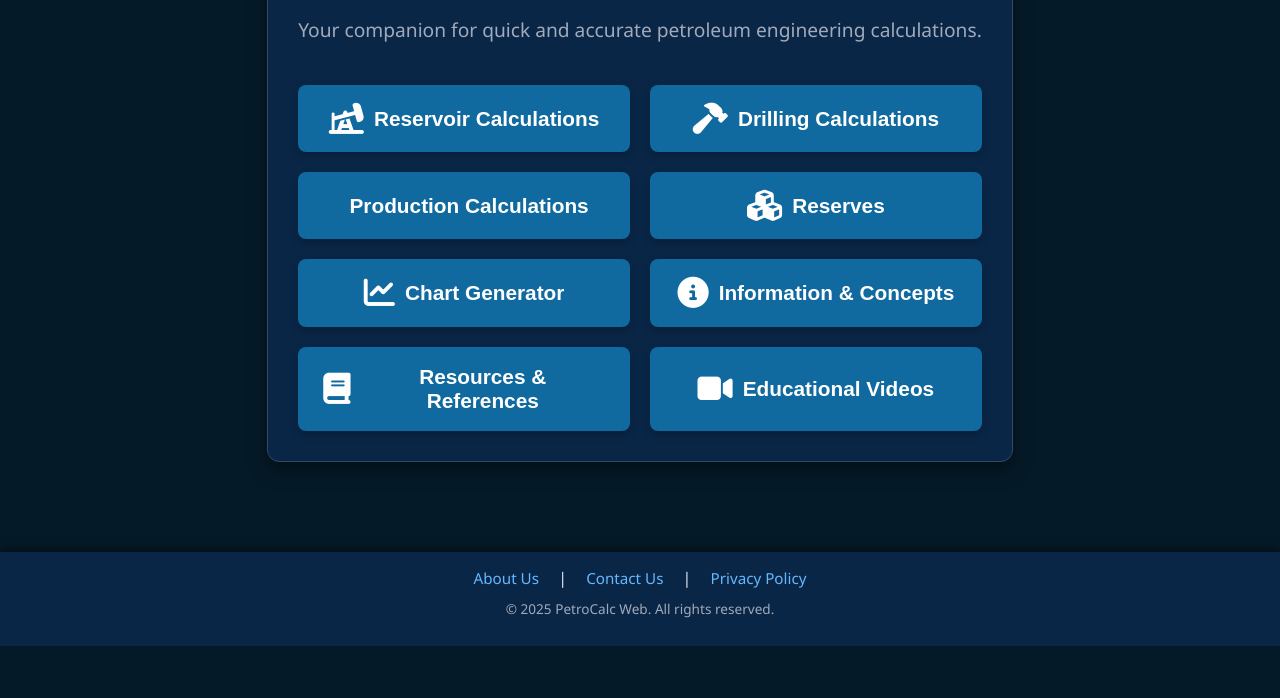
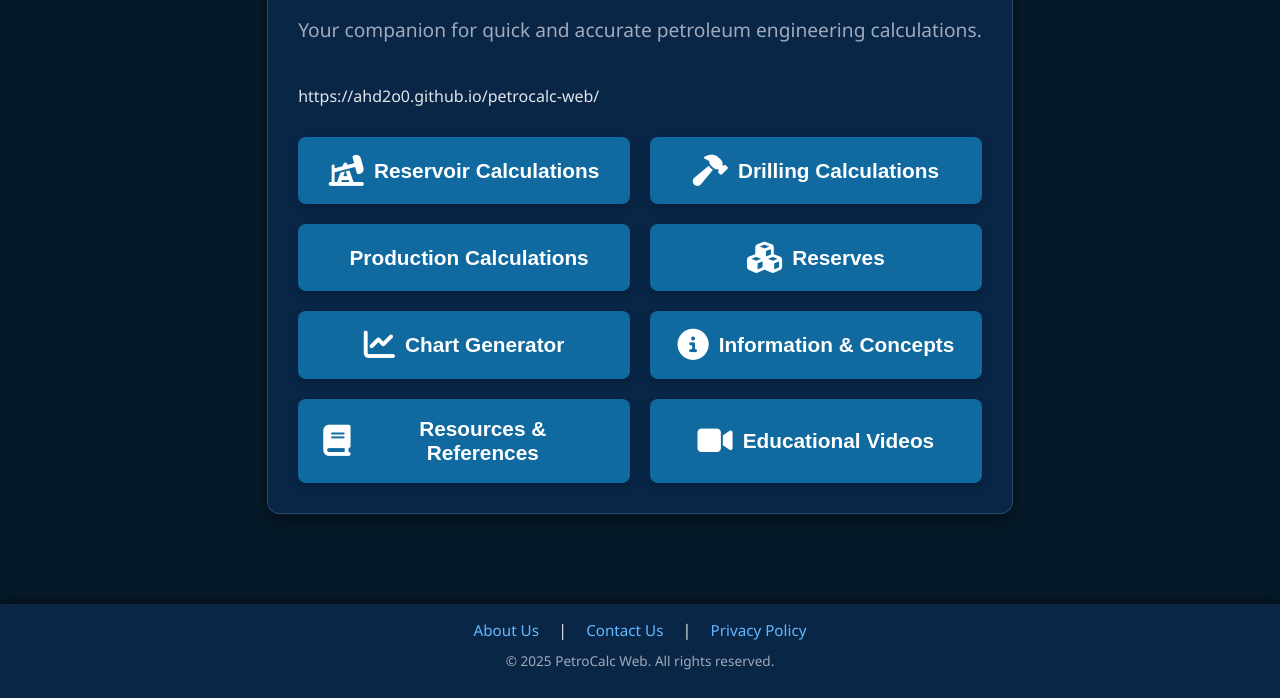
Before and after one commit to ahd2o0/petrocalc-web, a plain HTML site: page index.html in a window 1280 px wide. Shown: the part 165-863 px from the top of the page. Before the commit the page ends 811 px from the top, so only its background shows below. Drawn offline with Linux system fonts and the light colour scheme.

Commit message:
Update index.html

```diff
--- a/index.html
+++ b/index.html
@@ -16,7 +16,7 @@
     <div class="main-container">
         <h1 class="main-title">Welcome to PetroCalc</h1>
         <p class="subtitle">Your companion for quick and accurate petroleum engineering calculations.</p>
-
+https://ahd2o0.github.io/petrocalc-web/
         <div class="menu-buttons-layout">
             <button class="menu-button" onclick="window.location.href='reservoir.html'"><i class="fas fa-oil-well"></i> Reservoir Calculations</button>
             <button class="menu-button" onclick="window.location.href='drilling.html'"><i class="fas fa-hammer"></i> Drilling Calculations</button>
```
